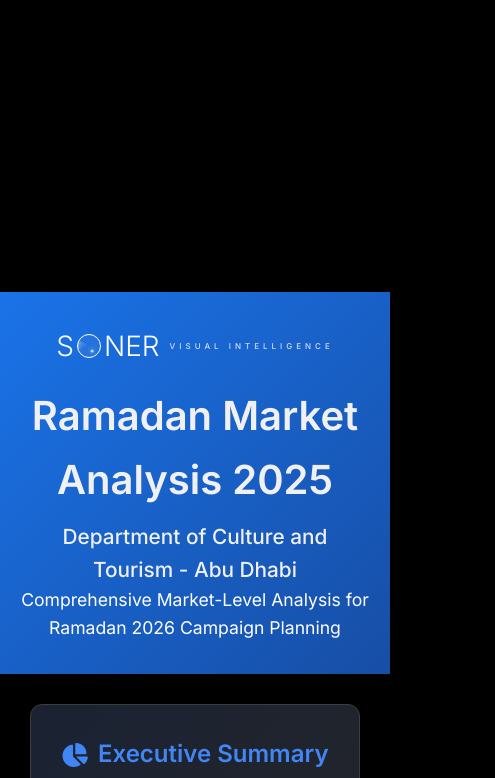
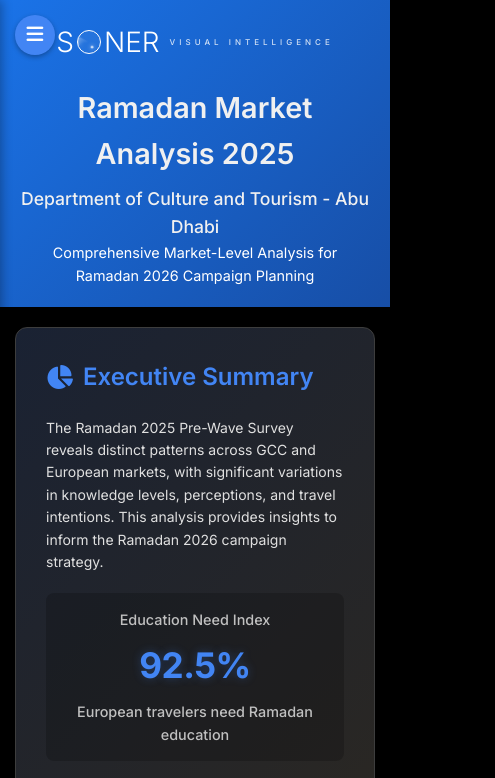
Before and after one commit to studiorns/RamadanRepository, a plain HTML site: page Brand-Health-Study.html in a window 390 px wide. Shown: the top 778 px of the page, 495 px wide, since content can reach past the window. Drawn offline with Linux system fonts and the light colour scheme.

Commit message:
Add files via upload

```diff
--- a/Brand-Health-Study.html
+++ b/Brand-Health-Study.html
@@ -497,24 +497,88 @@
             background-color: rgba(66, 133, 244, 0.1);
         }
 
+        /* Mobile Toggle Button Styles */
+        .mobile-toggle {
+            display: none;
+            position: fixed;
+            top: 15px;
+            left: 15px;
+            z-index: 1000;
+            background-color: var(--primary);
+            color: white;
+            border: none;
+            border-radius: 50%;
+            width: 40px;
+            height: 40px;
+            font-size: 1.2rem;
+            cursor: pointer;
+            box-shadow: 0 2px 5px rgba(0, 0, 0, 0.3);
+            transition: var(--transition);
+        }
+
+        .mobile-toggle:hover {
+            background-color: var(--primary-dark);
+        }
+
         @media (max-width: 768px) {
             .app-container {
                 flex-direction: column;
             }
 
             .sidebar {
-                width: 100%;
-                height: auto;
-                position: relative;
+                width: 280px;
+                height: 100vh;
+                position: fixed;
+                z-index: 999;
+                transform: translateX(-100%);
+                transition: transform 0.3s ease;
+                box-shadow: 2px 0 10px rgba(0, 0, 0, 0.3);
             }
 
             .main-content {
-                margin-left: 0;
+                margin-left: 0 !important;
                 width: 100%;
             }
 
+            .content-wrapper {
+                padding: 20px 15px;
+            }
+
+            .header {
+                padding: 20px 0;
+            }
+
+            .header h1 {
+                font-size: 1.8rem;
+                margin-top: 20px;
+            }
+
+            .header h2 {
+                font-size: 1.1rem;
+            }
+
+            .header p {
+                font-size: 0.9rem;
+            }
+
             .grid-2, .grid-3 {
                 grid-template-columns: 1fr;
+            }
+
+            .section {
+                padding: 20px 15px;
+            }
+
+            .mobile-toggle {
+                display: block;
+            }
+
+            .sidebar-open {
+                transform: translateX(0) !important;
+            }
+
+            .key-metric-value {
+                font-size: 2.2rem;
             }
         }
     </style>
```
